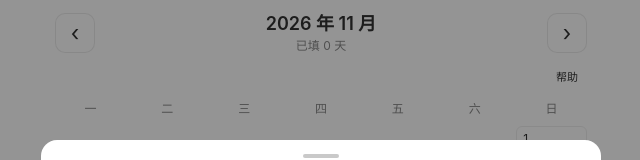
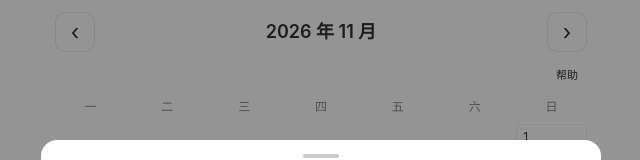
Before and after one commit to lyler77/photo-calendar, a Vue app: page / in a window 1280 px wide. Shown: the top 160 px of the page, without its empty margins (319-959 px from the left). Built offline with nearby package versions, Linux system fonts and the light colour scheme.

Commit message:
polish: simplify calendar header information

```diff
--- a/src/App.vue
+++ b/src/App.vue
@@ -69,13 +69,6 @@ const themeTextColor = computed(() => hasBgImage.value ? '#ffffff' : currentTemp
 const themeSubColor = computed(() => hasBgImage.value ? 'rgba(255,255,255,0.7)' : currentTemplate.value.weekLabelColor)
 
 const cells = computed(() => buildMonthGrid(year.value, month.value))
-const filledCount = computed(() =>
-  Object.keys(photos).filter(k => {
-    const [y, m] = k.split('-').map(Number)
-    return y === year.value && m === month.value
-  }).length
-)
-
 onMounted(async () => {
   track('app_open')
   const loadedStyle = await init()
@@ -492,7 +485,6 @@ function showPrivacy() {
       <button class="nav-btn" :style="{ color: themeTextColor }" @click="goPrev">‹</button>
       <button class="title-wrap" type="button" @click="openMonthPicker">
         <span class="title" :style="{ color: themeTextColor }">{{ year }} 年 {{ month }} 月</span>
-        <span class="subtitle" :style="{ color: themeSubColor }">已填 {{ filledCount }} 天</span>
       </button>
       <button class="nav-btn" :style="{ color: themeTextColor }" @click="goNext">›</button>
     </header>
@@ -608,7 +600,6 @@ function showPrivacy() {
 .nav-btn { display:flex; align-items:center; justify-content:center; flex:0 0 40px; width:40px; height:40px; padding:0; line-height:1; border:1px solid rgba(128,128,128,.16); -webkit-appearance:none; appearance:none; background:rgba(255,255,255,.4); border-radius:10px; font-family:inherit; font-size:22px; cursor:pointer; backdrop-filter:blur(6px); box-sizing:border-box; }
 .title-wrap { display:flex; flex-direction:column; align-items:center; justify-content:center; text-align:center; flex:1; min-width:0; padding:0; border:0; background:transparent; font:inherit; cursor:pointer; }
 .title { font-size:18px; line-height:1.35; font-weight:600; }
-.subtitle { font-size:12px; line-height:1.3; margin-top:2px; }
 .month-picker { display:flex; align-items:center; justify-content:center; gap:7px; margin:0 auto 10px; padding:9px; width:max-content; max-width:100%; border:1px solid rgba(128,128,128,.2); border-radius:10px; background:rgba(255,255,255,.78); }
 .month-picker input { min-width:0; border:1px solid #ddd; border-radius:7px; padding:6px; font:inherit; font-size:12px; }
 .month-picker button { border:0; border-radius:7px; padding:7px 9px; background:#222; color:#fff; font-size:11px; white-space:nowrap; }
```
